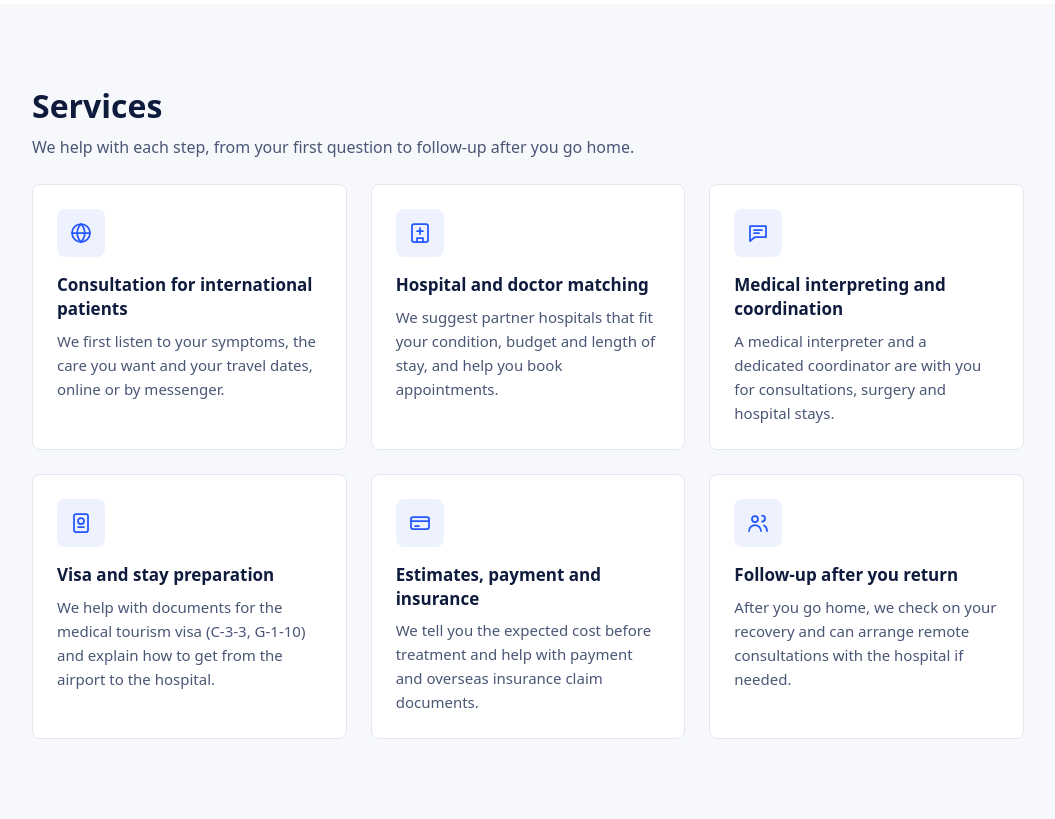
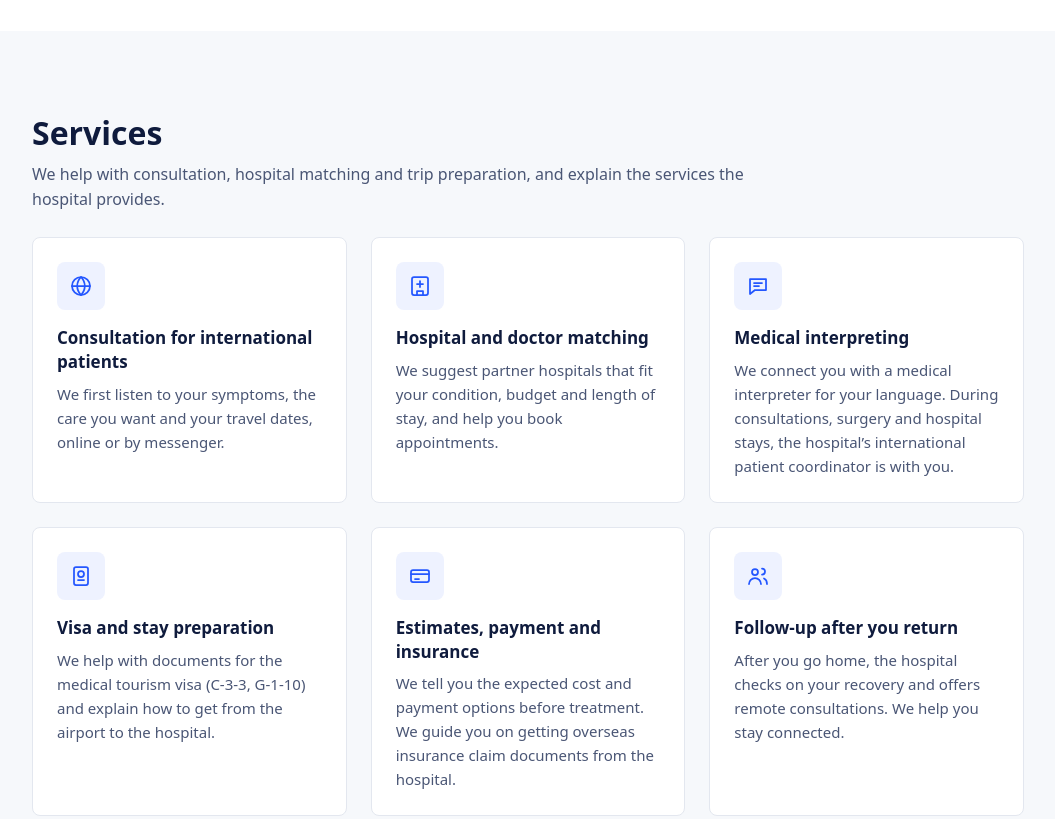
Before and after one commit to taewan4567-pixel/olla-mnp-homepage, a plain HTML site: page en/medical.html in a window 1280 px wide. Shown: the part 1120-1939 px from the top of the page, without its empty margins (112-1167 px from the left). Drawn offline with Linux system fonts and the light colour scheme; a web font is replaced by a local one.

Commit message:
문구: 코디네이터·원격 상담·보험 서류·귀국 뒤 관리는 병원 제공, 저희는 연결·안내 (en)

```diff
--- a/en/medical.html
+++ b/en/medical.html
@@ -4,9 +4,9 @@
   <meta charset="UTF-8">
   <meta name="viewport" content="width=device-width, initial-scale=1">
   <title>Medical care | Olla Guide</title>
-  <meta name="description" content="Hospital matching, medical interpreting, visa and stay preparation, and follow-up for international patients. Registered foreign patient facilitator in Daegu, Korea.">
+  <meta name="description" content="Hospital matching, medical interpreting, visa and stay preparation, and guidance on follow-up for international patients. Registered foreign patient facilitator in Daegu, Korea.">
   <meta property="og:title" content="Medical care | Olla Guide">
-  <meta property="og:description" content="Hospital matching, medical interpreting, visa and stay preparation, and follow-up for international patients. Registered foreign patient facilitator in Daegu, Korea.">
+  <meta property="og:description" content="Hospital matching, medical interpreting, visa and stay preparation, and guidance on follow-up for international patients. Registered foreign patient facilitator in Daegu, Korea.">
   <meta property="og:type" content="website">
   <meta property="og:url" content="https://ollamnpsolution.com/en/medical.html">
   <link rel="canonical" href="https://ollamnpsolution.com/en/medical.html">
@@ -43,7 +43,7 @@
   <section class="page-hero"><div class="container">
     <span class="kicker">Registered foreign patient facilitator, Daegu</span>
     <h1>Medical care in Korea</h1>
-    <p class="lead">We help you from the first consultation to hospital matching, interpreting and follow-up after you go home.</p>
+    <p class="lead">We help with your first consultation, hospital matching and finding an interpreter. After you go home, we guide you so your follow-up continues with the hospital.</p>
     <div class="btn-row"><a class="btn" href="#contact">Contact us</a><a class="btn btn-line" href="#process">See how it works</a></div>
     <nav class="chips" aria-label="Medical care in Korea"><a class="chip" href="#about">About us</a><a class="chip" href="#services">Services</a><a class="chip" href="#fields">Medical fields</a><a class="chip" href="#process">How it works</a><a class="chip" href="#why">Why us</a><a class="chip" href="#official">Official resources</a><a class="chip" href="#contact">Contact</a></nav>
   </div></section>
@@ -62,14 +62,14 @@
 
   <section class="sec alt" id="services"><div class="container">
     <h2>Services</h2>
-    <p class="sec-desc">We help with each step, from your first question to follow-up after you go home.</p>
+    <p class="sec-desc">We help with consultation, hospital matching and trip preparation, and explain the services the hospital provides.</p>
     <div class="grid g3">
       <article class="card"><div class="icon"><svg viewBox="0 0 24 24" width="24" height="24" fill="none" stroke="currentColor" stroke-width="1.75" stroke-linecap="round" stroke-linejoin="round" aria-hidden="true"><circle cx="12" cy="12" r="9"/><path d="M3 12h18"/><path d="M12 3c2.5 2.6 3.8 5.6 3.8 9s-1.3 6.4-3.8 9c-2.5-2.6-3.8-5.6-3.8-9S9.5 5.6 12 3z"/></svg></div><h3>Consultation for international patients</h3><p>We first listen to your symptoms, the care you want and your travel dates, online or by messenger.</p></article>
       <article class="card"><div class="icon"><svg viewBox="0 0 24 24" width="24" height="24" fill="none" stroke="currentColor" stroke-width="1.75" stroke-linecap="round" stroke-linejoin="round" aria-hidden="true"><rect x="4" y="3" width="16" height="18" rx="2"/><path d="M12 7v6M9 10h6"/><path d="M9 21v-4h6v4"/></svg></div><h3>Hospital and doctor matching</h3><p>We suggest partner hospitals that fit your condition, budget and length of stay, and help you book appointments.</p></article>
-      <article class="card"><div class="icon"><svg viewBox="0 0 24 24" width="24" height="24" fill="none" stroke="currentColor" stroke-width="1.75" stroke-linecap="round" stroke-linejoin="round" aria-hidden="true"><path d="M4 5h16v11H9l-5 4z"/><path d="M8 9h8M8 12h5"/></svg></div><h3>Medical interpreting and coordination</h3><p>A medical interpreter and a dedicated coordinator are with you for consultations, surgery and hospital stays.</p></article>
+      <article class="card"><div class="icon"><svg viewBox="0 0 24 24" width="24" height="24" fill="none" stroke="currentColor" stroke-width="1.75" stroke-linecap="round" stroke-linejoin="round" aria-hidden="true"><path d="M4 5h16v11H9l-5 4z"/><path d="M8 9h8M8 12h5"/></svg></div><h3>Medical interpreting</h3><p>We connect you with a medical interpreter for your language. During consultations, surgery and hospital stays, the hospital’s international patient coordinator is with you.</p></article>
       <article class="card"><div class="icon"><svg viewBox="0 0 24 24" width="24" height="24" fill="none" stroke="currentColor" stroke-width="1.75" stroke-linecap="round" stroke-linejoin="round" aria-hidden="true"><rect x="5" y="3" width="14" height="18" rx="2"/><circle cx="12" cy="10" r="3"/><path d="M9 16h6"/></svg></div><h3>Visa and stay preparation</h3><p>We help with documents for the medical tourism visa (C-3-3, G-1-10) and explain how to get from the airport to the hospital.</p></article>
-      <article class="card"><div class="icon"><svg viewBox="0 0 24 24" width="24" height="24" fill="none" stroke="currentColor" stroke-width="1.75" stroke-linecap="round" stroke-linejoin="round" aria-hidden="true"><rect x="3" y="6" width="18" height="12" rx="2"/><path d="M3 10h18M7 15h4"/></svg></div><h3>Estimates, payment and insurance</h3><p>We tell you the expected cost before treatment and help with payment and overseas insurance claim documents.</p></article>
-      <article class="card"><div class="icon"><svg viewBox="0 0 24 24" width="24" height="24" fill="none" stroke="currentColor" stroke-width="1.75" stroke-linecap="round" stroke-linejoin="round" aria-hidden="true"><circle cx="9" cy="8" r="3"/><path d="M3 20c0-3.3 2.7-6 6-6s6 2.7 6 6"/><path d="M16 4.5a3 3 0 0 1 0 6M18 14.5c1.8.8 3 2.8 3 5.5"/></svg></div><h3>Follow-up after you return</h3><p>After you go home, we check on your recovery and can arrange remote consultations with the hospital if needed.</p></article>
+      <article class="card"><div class="icon"><svg viewBox="0 0 24 24" width="24" height="24" fill="none" stroke="currentColor" stroke-width="1.75" stroke-linecap="round" stroke-linejoin="round" aria-hidden="true"><rect x="3" y="6" width="18" height="12" rx="2"/><path d="M3 10h18M7 15h4"/></svg></div><h3>Estimates, payment and insurance</h3><p>We tell you the expected cost and payment options before treatment. We guide you on getting overseas insurance claim documents from the hospital.</p></article>
+      <article class="card"><div class="icon"><svg viewBox="0 0 24 24" width="24" height="24" fill="none" stroke="currentColor" stroke-width="1.75" stroke-linecap="round" stroke-linejoin="round" aria-hidden="true"><circle cx="9" cy="8" r="3"/><path d="M3 20c0-3.3 2.7-6 6-6s6 2.7 6 6"/><path d="M16 4.5a3 3 0 0 1 0 6M18 14.5c1.8.8 3 2.8 3 5.5"/></svg></div><h3>Follow-up after you return</h3><p>After you go home, the hospital checks on your recovery and offers remote consultations. We help you stay connected.</p></article>
     </div>
   </div></section>
 
@@ -94,8 +94,8 @@
       <li><span class="step-no">01</span><div><h3>Ask for a consultation</h3><p>Tell us your symptoms and the care you want, online or by messenger.</p></div></li>
       <li><span class="step-no">02</span><div><h3>Hospital matching and estimate</h3><p>We suggest hospitals, an expected cost and a schedule.</p></div></li>
       <li><span class="step-no">03</span><div><h3>Preparing your trip</h3><p>We explain how to prepare visa documents, flights and accommodation.</p></div></li>
-      <li><span class="step-no">04</span><div><h3>Treatment with an interpreter</h3><p>You see the doctor with your dedicated coordinator.</p></div></li>
-      <li><span class="step-no">05</span><div><h3>Follow-up</h3><p>After you go home, we check on your recovery and stay in touch.</p></div></li>
+      <li><span class="step-no">04</span><div><h3>Treatment with an interpreter</h3><p>You see the doctor with the hospital’s international patient coordinator. We also connect you with a medical interpreter.</p></div></li>
+      <li><span class="step-no">05</span><div><h3>Follow-up</h3><p>After you go home, the hospital checks on your recovery and offers remote consultations. We help you stay connected.</p></div></li>
     </ol>
   </div></section>
 
```
Also changed, not shown: en/index.html (+3 -3 lines).
